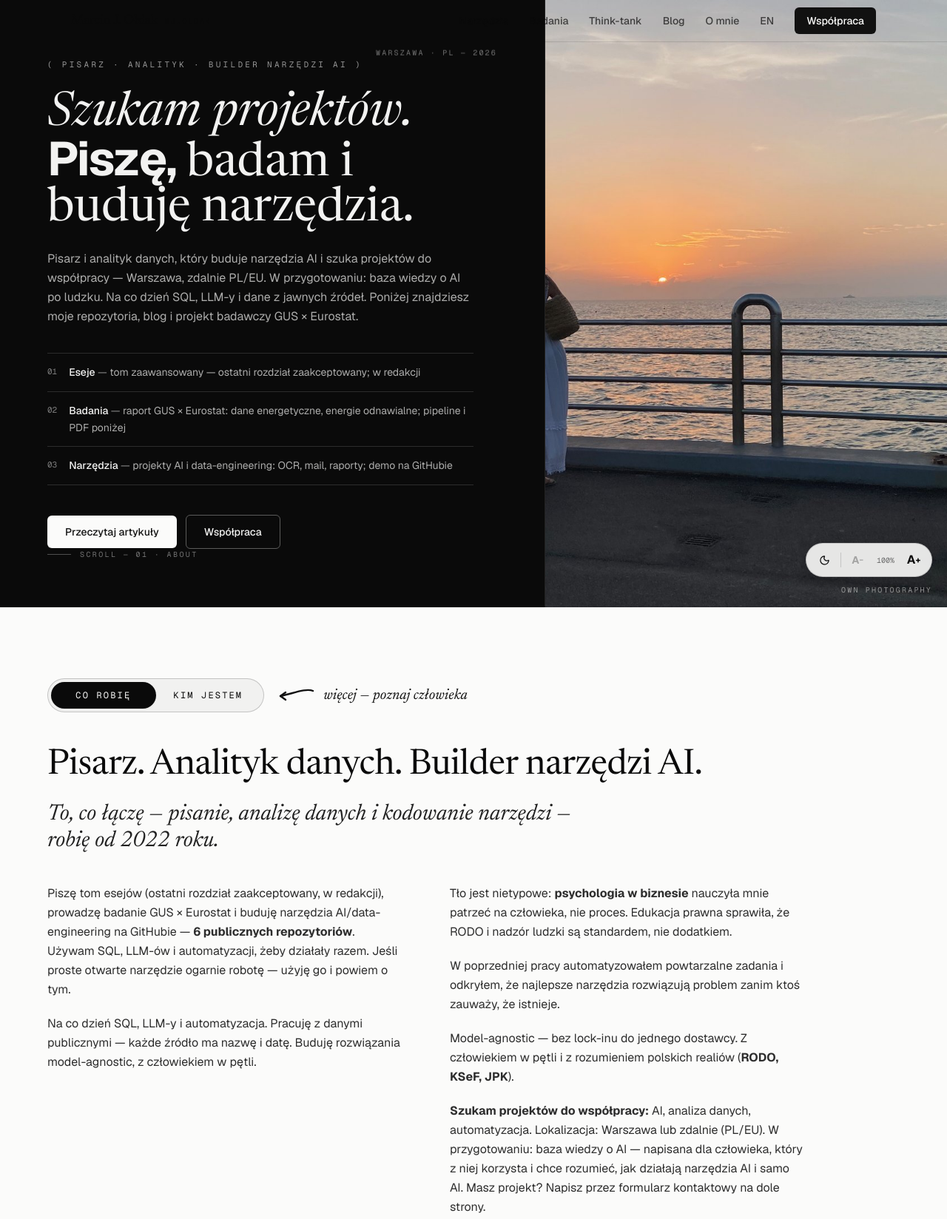
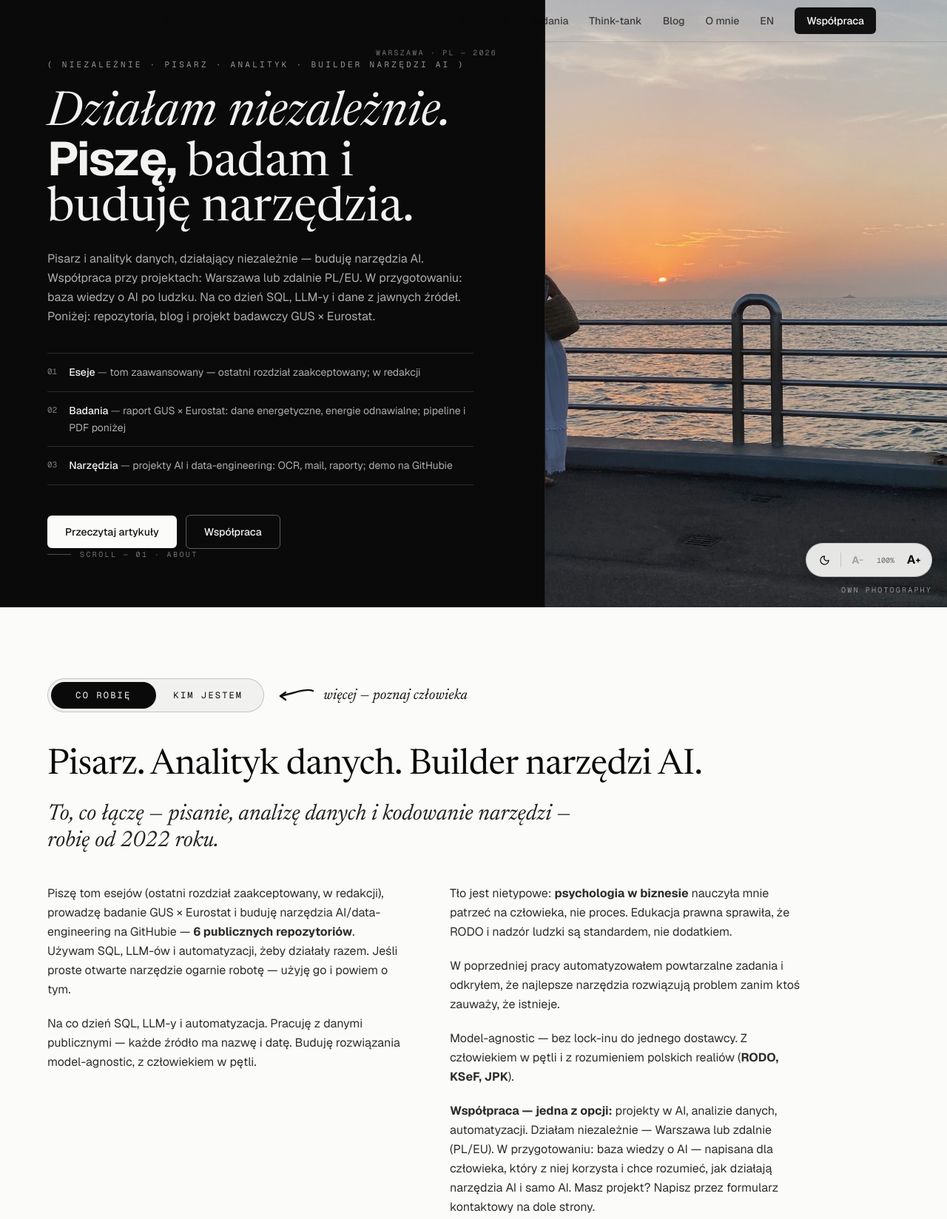
Before and after one commit to martin0ne/mj-oldak, an Astro site in the folder mj-oldak/: page / in a window 1280 px wide. Shown: the top 1648 px of the page at 74% size. Built offline with nearby package versions, Linux system fonts and the light colour scheme; Astro itself is replaced by a stand-in of ours; a web font is replaced by a local one.

Commit message:
hierarchia: glowny punkt DZIALAM NIEZALEZNIE (H1, kicker, kontakt), wspolpraca przy projektach jako opcja

```diff
--- a/mj-oldak/src/components/personal/AboutSection.jsx
+++ b/mj-oldak/src/components/personal/AboutSection.jsx
@@ -122,7 +122,7 @@ export default function AboutSection() {
                   Model-agnostic — bez lock-inu do jednego dostawcy. Z człowiekiem w pętli i z rozumieniem polskich realiów (<strong>RODO, KSeF, JPK</strong>).
                 </p>
                 <p>
-                  <strong>Szukam projektów do współpracy:</strong> AI, analiza danych, automatyzacja. Lokalizacja: Warszawa lub zdalnie (PL/EU). W przygotowaniu: baza wiedzy o AI — napisana dla człowieka, który z niej korzysta i chce rozumieć, jak działają narzędzia AI i samo AI. Masz projekt? Napisz przez formularz kontaktowy na dole strony.
+                  <strong>Współpraca — jedna z opcji:</strong> projekty w AI, analizie danych, automatyzacji. Działam niezależnie — Warszawa lub zdalnie (PL/EU). W przygotowaniu: baza wiedzy o AI — napisana dla człowieka, który z niej korzysta i chce rozumieć, jak działają narzędzia AI i samo AI. Masz projekt? Napisz przez formularz kontaktowy na dole strony.
                 </p>
               </div>
             </div>
--- a/mj-oldak/src/components/personal/ContactPersonal.jsx
+++ b/mj-oldak/src/components/personal/ContactPersonal.jsx
@@ -104,7 +104,7 @@ export default function ContactPersonal() {
                 <div className="grid md:grid-cols-2 gap-12 items-start">
                     <div>
                         <p className="font-sans text-base leading-relaxed opacity-80 mb-8 max-w-md">
-                            Szukam projektów do współpracy — AI, analiza danych, automatyzacja. Masz projekt w Warszawie lub zdalnie (PL/EU)? Napisz — odpiszę w ciągu 24 h.
+                            Działam niezależnie i przyjmuję projekty do współpracy — AI, analiza danych, automatyzacja. Masz projekt w Warszawie lub zdalnie (PL/EU)? Napisz — odpiszę w ciągu 24 h.
                         </p>
                         <ul className="space-y-4 font-mono text-sm">
                             <li className="flex items-center gap-3">
@@ -117,7 +117,7 @@ export default function ContactPersonal() {
                             </li>
                             <li className="flex items-center gap-3">
                                 <span className="w-1.5 h-1.5 rounded-full bg-primary/30" />
-                                <span className="text-primary/60">Warszawa, PL · otwarty na projekty AI/analityka + zdalne PL/EU</span>
+                                <span className="text-primary/60">Warszawa, PL · niezależnie · projekty AI/analityka · zdalne PL/EU</span>
                             </li>
                         </ul>
                         <div className="mt-8 p-4 rounded-xl border border-accent/30 bg-accent/5">
--- a/mj-oldak/src/components/personal/HeroPersonal.jsx
+++ b/mj-oldak/src/components/personal/HeroPersonal.jsx
@@ -86,17 +86,17 @@ export default function HeroPersonal() {
 
                 <div className="w-full max-w-2xl py-6 md:py-0">
                     <p className="hero-reveal font-mono text-[11px] uppercase tracking-[0.3em] text-primary/60 mb-7">
-                        ( pisarz · analityk · builder narzędzi AI )
+                        ( niezależnie · pisarz · analityk · builder narzędzi AI )
                     </p>
 
                     <h1 className="hero-reveal text-primary leading-[0.95] mb-6">
-                        <span className="font-serif italic text-[clamp(34px,5.4vw,64px)] font-normal">Szukam projektów.</span>{' '}
+                        <span className="font-serif italic text-[clamp(34px,5.4vw,64px)] font-normal">Działam niezależnie.</span>{' '}
                         <span className="font-sans text-[clamp(34px,5.4vw,64px)] font-bold tracking-[-0.03em]">Piszę,</span>
                         <span className="font-serif text-[clamp(34px,5.4vw,64px)] font-normal"> badam i buduję narzędzia.</span>
                     </h1>
 
                     <p className="hero-reveal text-primary/70 text-base max-w-xl mb-9 leading-relaxed">
-                        Pisarz i analityk danych, który buduje narzędzia AI i szuka projektów do współpracy — Warszawa, zdalnie PL/EU. W przygotowaniu: baza wiedzy o AI po ludzku. Na co dzień SQL, LLM-y i dane z jawnych źródeł. Poniżej znajdziesz moje repozytoria, blog i projekt badawczy GUS × Eurostat.
+                        Pisarz i analityk danych, działający niezależnie — buduję narzędzia AI. Współpraca przy projektach: Warszawa lub zdalnie PL/EU. W przygotowaniu: baza wiedzy o AI po ludzku. Na co dzień SQL, LLM-y i dane z jawnych źródeł. Poniżej: repozytoria, blog i projekt badawczy GUS × Eurostat.
                     </p>
 
                     {/* Status 01/02/03 — co jest, co powstaje, co dalej */}
```
